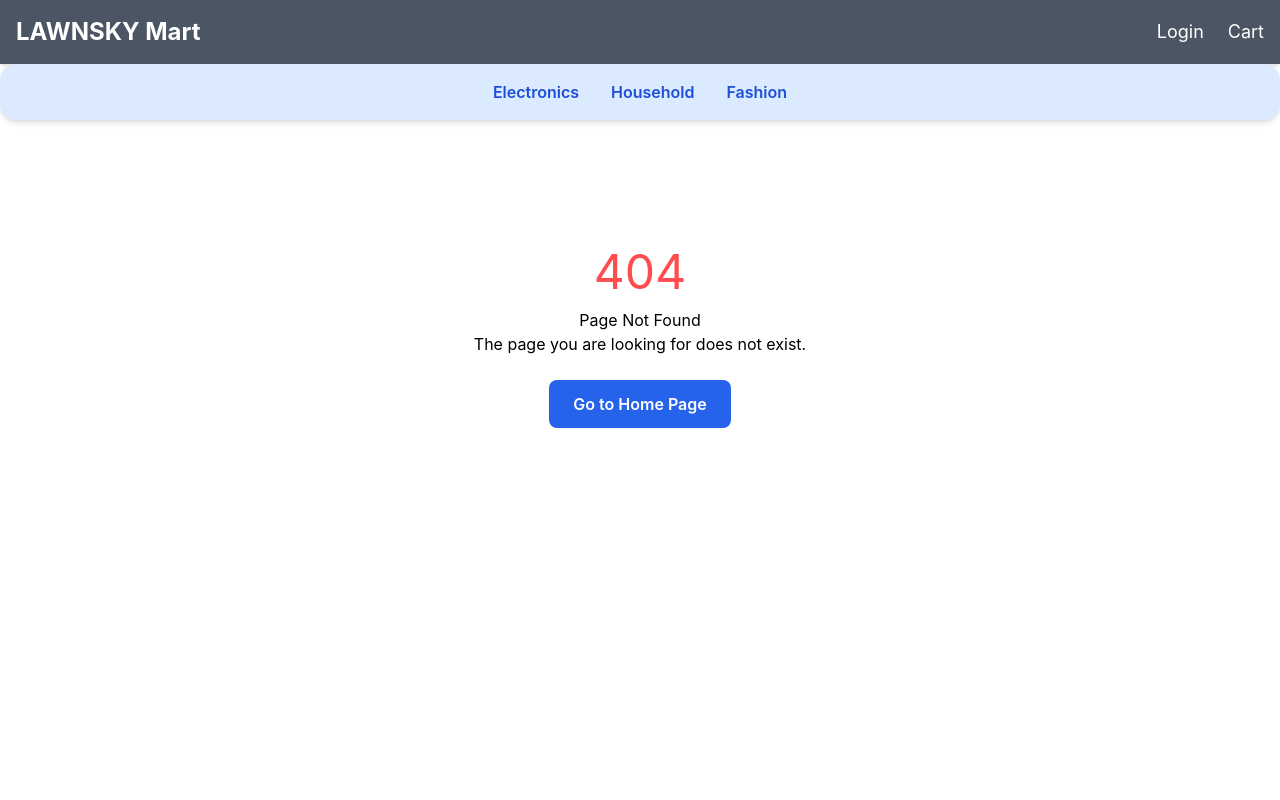
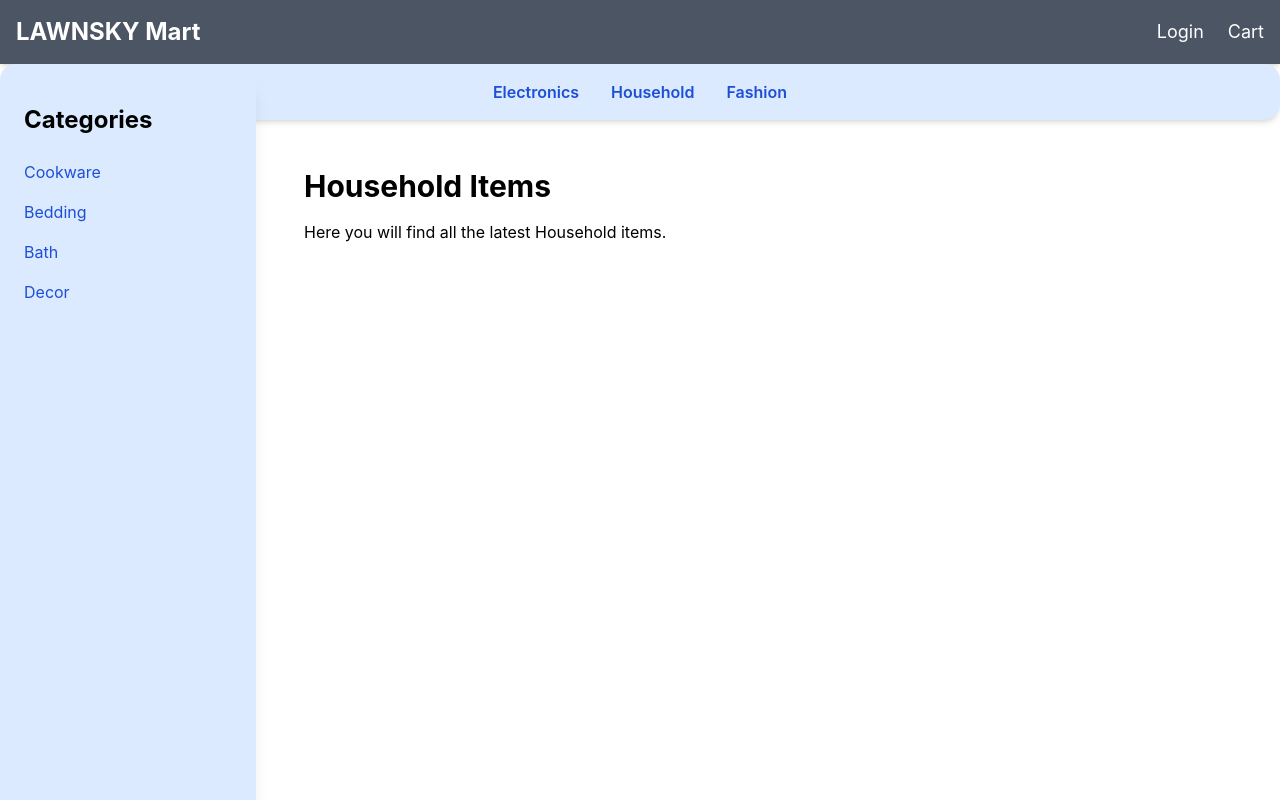
Before and after one commit to fulltechstack/demo-app, a React (Create React App) app: page /household in a window 1280 px wide. Before the commit this address had no page. Built offline with nearby package versions, Linux system fonts and the light colour scheme.

Commit message:
sidepanel & new routes

```diff
--- /dev/null
+++ b/src/components/Electronics.jsx
@@ -0,0 +1,17 @@
+import ElectronicsSidePanel from "./ElectronicsSidePanel";
+
+function Electronics() {
+  return (
+    <div className="flex">
+      {/* Fixed Side Panel */}
+      <ElectronicsSidePanel />
+
+      {/* Main Content */}
+      <div className="ml-64 p-8">
+        <h1 className="text-3xl font-bold mb-4">Electronics Items</h1>
+        <p>Here you will find all the latest electronics.</p>
+      </div>
+    </div>
+  );
+}
+export default Electronics;
--- /dev/null
+++ b/src/components/ElectronicsSidePanel.jsx
@@ -0,0 +1,23 @@
+import React from "react";
+
+const ElectronicsSidePanel = () => {
+  return (
+    <div className="fixed top-20 left-0 h-[calc(100%-5rem)] w-64 bg-blue-100 shadow-lg p-6">
+      <h2 className="text-2xl font-bold mb-6">Categories</h2>
+      <ul className="space-y-4">
+        <li className="cursor-pointer hover:underline text-blue-700">
+          Mobile Phones
+        </li>
+        <li className="cursor-pointer hover:underline text-blue-700">
+          Laptops
+        </li>
+        <li className="cursor-pointer hover:underline text-blue-700">TVs</li>
+        <li className="cursor-pointer hover:underline text-blue-700">
+          Accessories
+        </li>
+      </ul>
+    </div>
+  );
+};
+
+export default ElectronicsSidePanel;
--- /dev/null
+++ b/src/components/Fashion.jsx
@@ -0,0 +1,17 @@
+import FashionSidePanel from "./FashionSidePanel";
+
+function Fashion() {
+  return (
+    <div className="flex">
+      {/* Fixed Side Panel */}
+      <FashionSidePanel />
+
+      {/* Main Content */}
+      <div className="ml-64 p-8">
+        <h1 className="text-3xl font-bold mb-4">Fashion Items</h1>
+        <p>Here you will find all the latest Fashion.</p>
+      </div>
+    </div>
+  );
+}
+export default Fashion;
--- /dev/null
+++ b/src/components/FashionSidePanel.jsx
@@ -0,0 +1,19 @@
+import React from "react";
+
+const FashionSidePanel = () => {
+  return (
+    <div className="fixed top-20 left-0 h-[calc(100%-5rem)] w-64 bg-blue-100 shadow-lg p-6">
+      <h2 className="text-2xl font-bold mb-6">Categories</h2>
+      <ul className="space-y-4">
+        <li className="cursor-pointer hover:underline text-blue-700">Men</li>
+        <li className="cursor-pointer hover:underline text-blue-700">Women</li>
+        <li className="cursor-pointer hover:underline text-blue-700">Kids</li>
+        <li className="cursor-pointer hover:underline text-blue-700">
+          Accesories
+        </li>
+      </ul>
+    </div>
+  );
+};
+
+export default FashionSidePanel;
--- /dev/null
+++ b/src/components/Household.jsx
@@ -0,0 +1,17 @@
+import HouseholdSidePanel from "./HouseholdSidePanel";
+
+function Household() {
+  return (
+    <div className="flex">
+      {/* Fixed Side Panel */}
+      <HouseholdSidePanel />
+
+      {/* Main Content */}
+      <div className="ml-64 p-8">
+        <h1 className="text-3xl font-bold mb-4">Household Items</h1>
+        <p>Here you will find all the latest Household items.</p>
+      </div>
+    </div>
+  );
+}
+export default Household;
--- /dev/null
+++ b/src/components/HouseholdSidePanel.jsx
@@ -0,0 +1,21 @@
+import React from "react";
+
+const HouseholdSidePanel = () => {
+  return (
+    <div className="fixed top-20 left-0 h-[calc(100%-5rem)] w-64 bg-blue-100 shadow-lg p-6">
+      <h2 className="text-2xl font-bold mb-6">Categories</h2>
+      <ul className="space-y-4">
+        <li className="cursor-pointer hover:underline text-blue-700">
+          Cookware
+        </li>
+        <li className="cursor-pointer hover:underline text-blue-700">
+          Bedding
+        </li>
+        <li className="cursor-pointer hover:underline text-blue-700">Bath</li>
+        <li className="cursor-pointer hover:underline text-blue-700">Decor</li>
+      </ul>
+    </div>
+  );
+};
+
+export default HouseholdSidePanel;
```
Also changed, not shown: src/App.js (+15 -0 lines).
